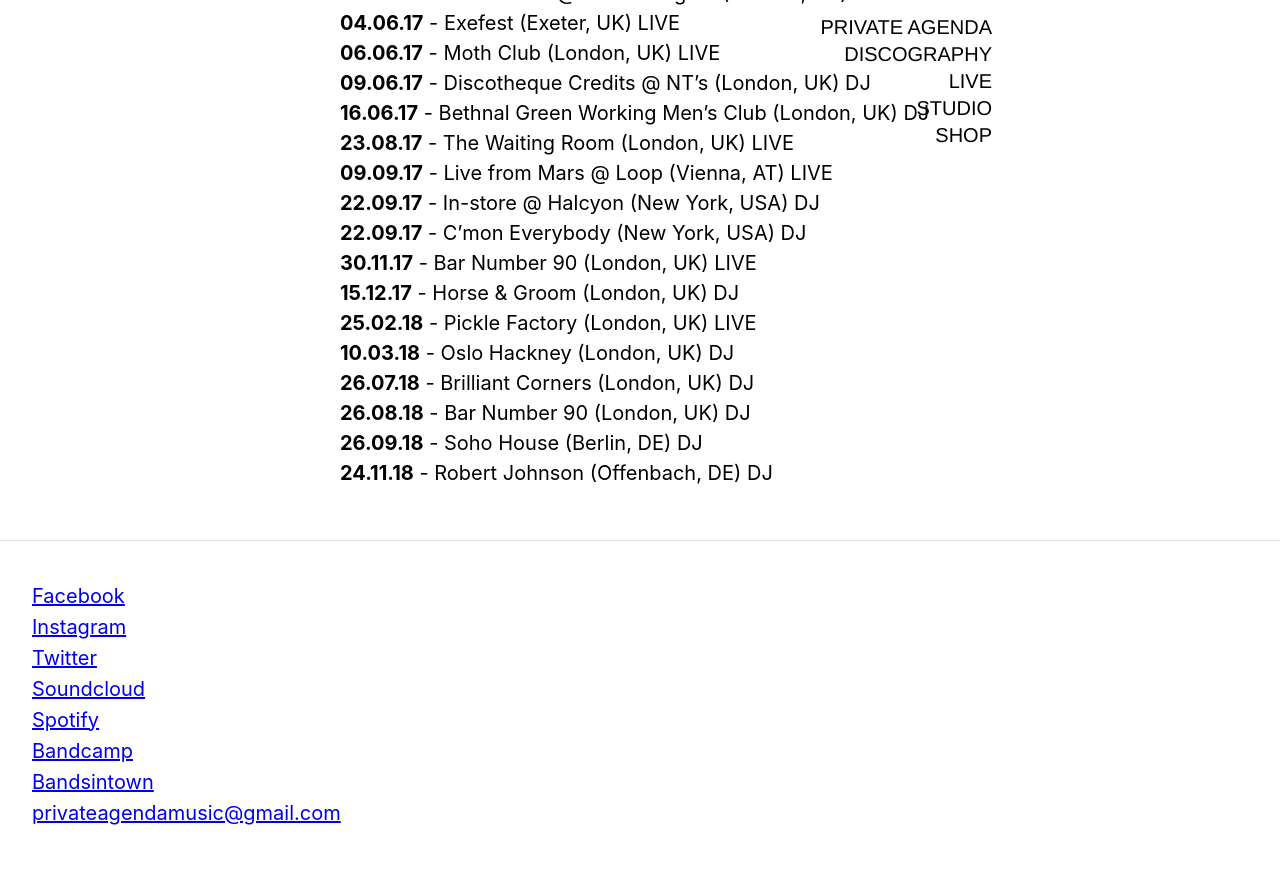
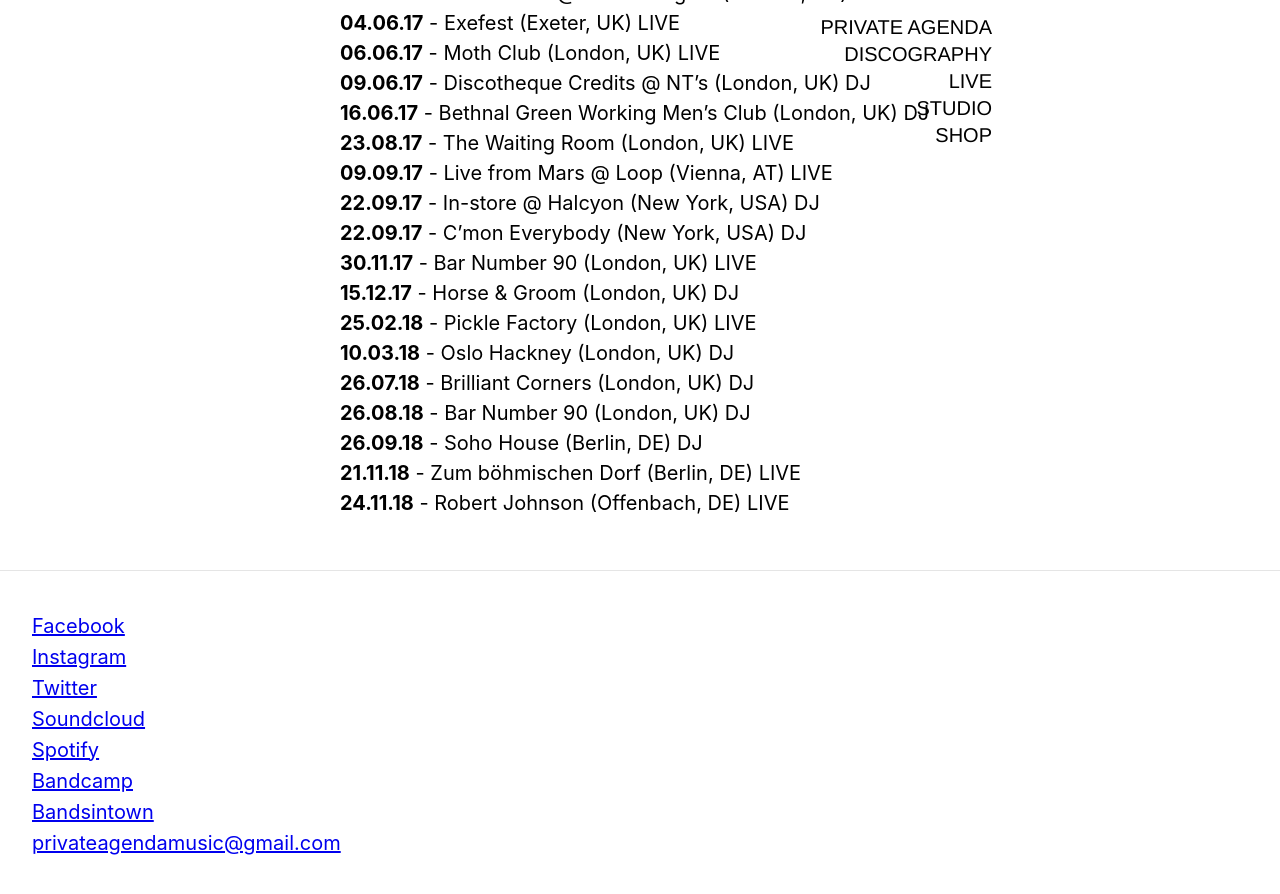
Before and after one commit to poulenc1899/private-agenda.com, a Jekyll site: the page built from live.md, in a window 1280 px wide and 900 px high, scrolled down 1661 px. Shown: the top 894 px of the window. Built offline with Jekyll 4.4.1, drawn with Linux system fonts in a browser that asks for light colours; before the commit the page ends 2531 px from its top, so only the background shows below that.

Commit message:
Update from Forestry.io - Updated live.md

```diff
--- a/live.md
+++ b/live.md
@@ -2,9 +2,9 @@
 layout: live
 title: Live
 subheading: Oh, boy do we put on a show
-permalink: /live/index.html
+permalink: "/live/index.html"
+
 ---
-
 ![Sean and Martin of Private Agenda]({{ site.url }}/assets/img/temp-pickle-1.jpg)
 
 {: .f4 .lh-copy .measure .center .i}
@@ -41,4 +41,5 @@
 **26.07.18** - Brilliant Corners (London, UK) DJ
 **26.08.18** - Bar Number 90 (London, UK) DJ
 **26.09.18** - Soho House (Berlin, DE) DJ
-**24.11.18** - Robert Johnson (Offenbach, DE) DJ
+**21.11.18** - Zum böhmischen Dorf (Berlin, DE) LIVE
+**24.11.18** - Robert Johnson (Offenbach, DE) LIVE
```
